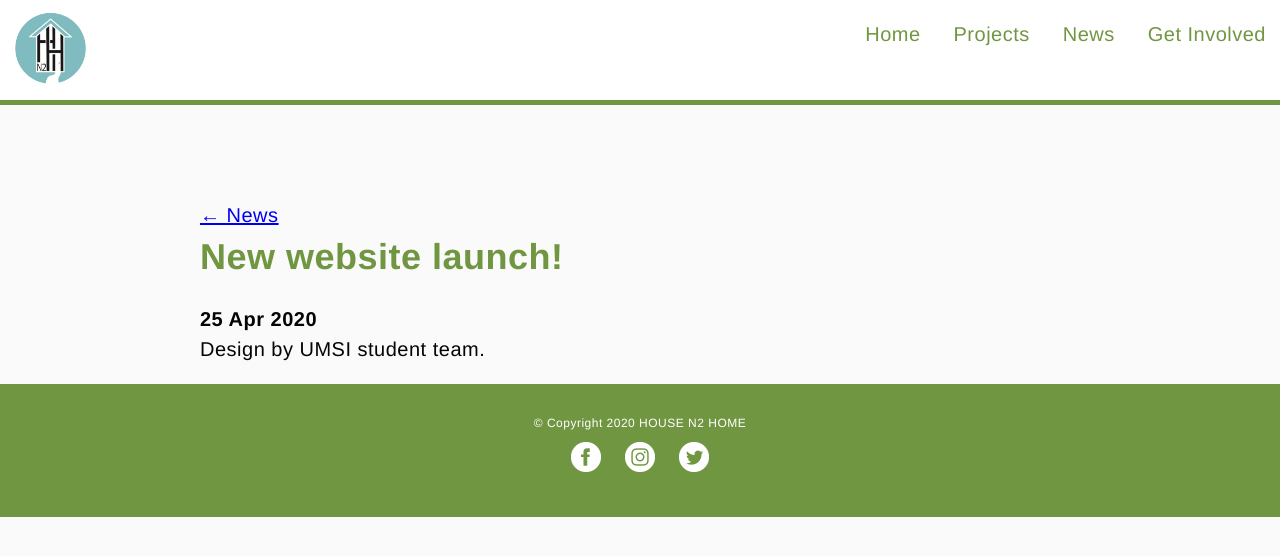
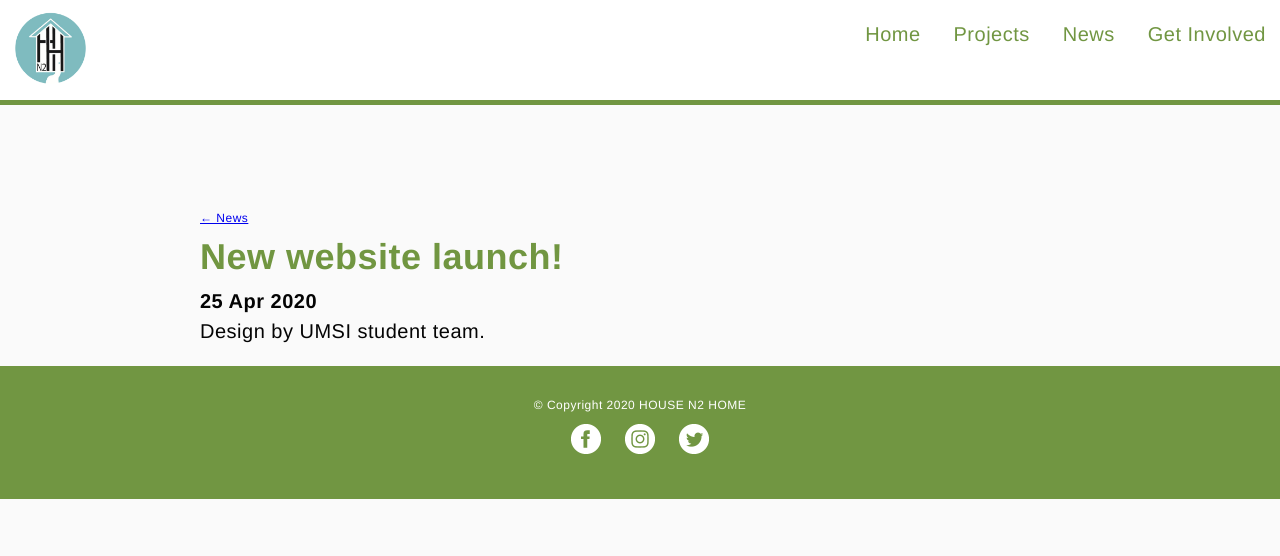
Before and after one commit to si-air2020/si-air2020.github.io, a Jekyll site: the page built from _posts/2020-04-25-new-website-launch.md, in a window 1280 px wide. Shown: the top 556 px of the page. Built offline with Jekyll 4.4.1, drawn with Linux system fonts in a browser that asks for light colours.

Commit message:
Update main.css

```diff
--- a/css/main.css
+++ b/css/main.css
@@ -536,7 +536,6 @@ footer{
   #whatTxt {
     grid-column: 1 / span 1;
   }
-
   .news-section {
     position: relative;
     top: 200px;
@@ -554,13 +553,19 @@ footer{
   .news-section h1 {
     color: #719641;
     font-size: 36px;
-    padding-bottom: 20px;
+    padding-bottom: 2px;
   }
 
   .back-link {
     padding-bottom: 20px;
+    font-size: 12px;
   }
 
   .news-post h1 {
     padding-bottom: 5px;
+    color: black;
   }
+
+  .posts ul {
+    padding-top: 20px;
+  }
```
